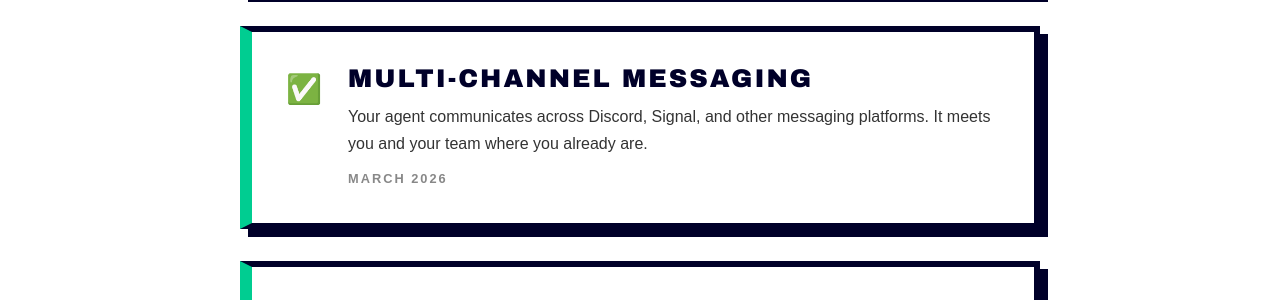
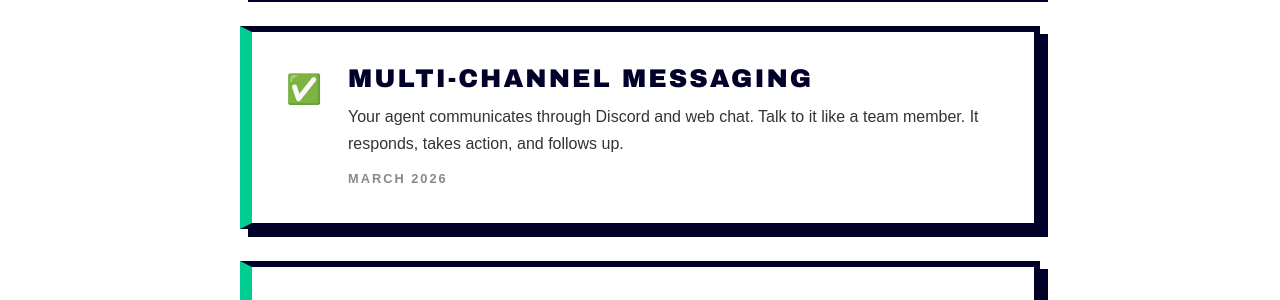
Before and after one commit to giant-micro/giant-micro.github.io, a Jekyll site: the page built from roadmap.html, in a window 1280 px wide and 900 px high, scrolled down 1056 px. Shown: the part 152-452 px from the top of the window. Built offline with Jekyll 4.4.1, drawn with Linux system fonts in a browser that asks for light colours.

Commit message:
Fix messaging claim - only list platforms we actually support

```diff
--- a/roadmap.html
+++ b/roadmap.html
@@ -45,7 +45,7 @@ title: Roadmap
                 <div class="roadmap-check">✅</div>
                 <div class="roadmap-detail">
                     <h3>Multi-Channel Messaging</h3>
-                    <p>Your agent communicates across Discord, Signal, and other messaging platforms. It meets you and your team where you already are.</p>
+                    <p>Your agent communicates through Discord and web chat. Talk to it like a team member. It responds, takes action, and follows up.</p>
                     <span class="roadmap-date">March 2026</span>
                 </div>
             </div>
```
